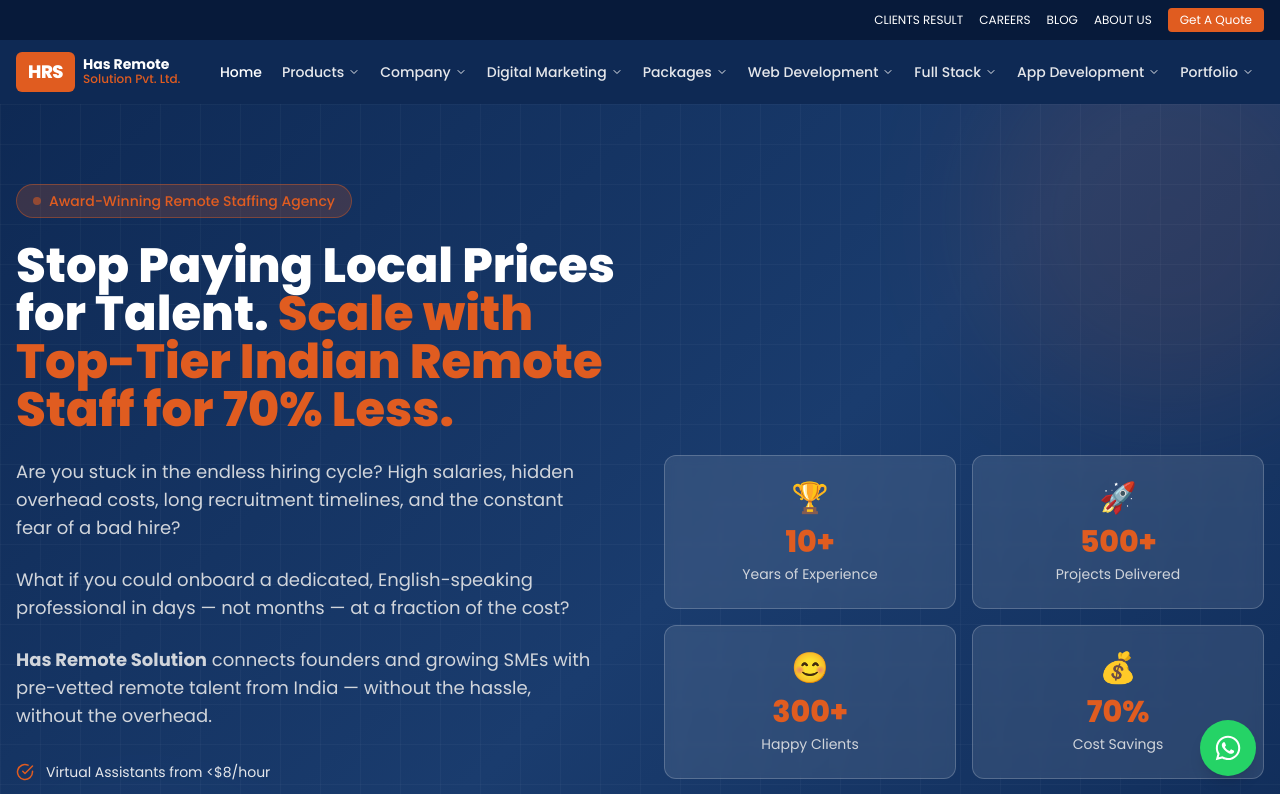
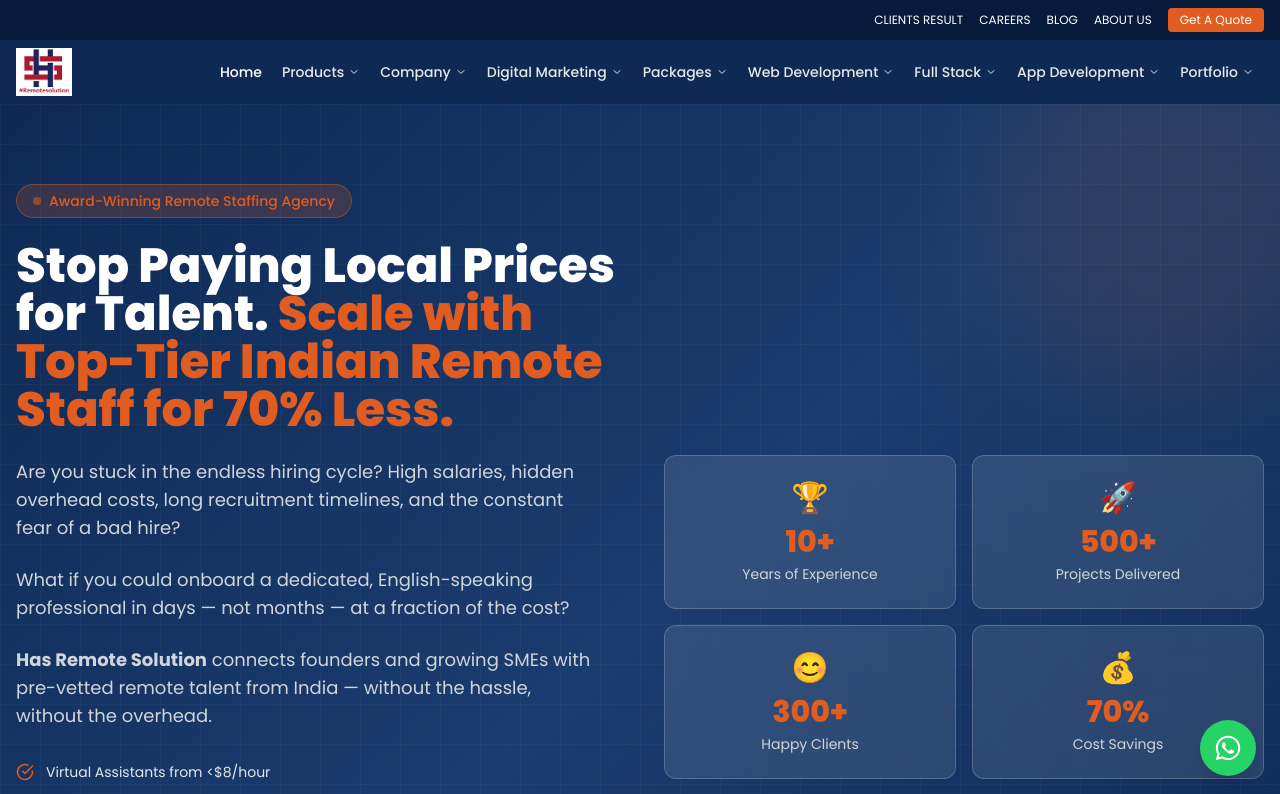
Before and after one commit to Raghib1972/hasremote-solution, a React (Vite) app: page / in a window 1280 px wide. Shown: the top 794 px of the page. Built offline with nearby package versions, Linux system fonts and the light colour scheme.

Commit message:
src/assets/images/hasremote-logo.png src/components/Navbar.jsx

```diff
--- a/src/components/Navbar.jsx
+++ b/src/components/Navbar.jsx
@@ -255,7 +255,7 @@
 import { useState, useEffect } from 'react'
 import { Link, NavLink } from 'react-router-dom'
 import { Menu, X, ChevronDown } from 'lucide-react'
-
+import logo from '../assets/images/hasremote-logo.png'
 const navItems = [
   { label: 'Home', to: '/' },
 
@@ -384,7 +384,7 @@
   return (
     <>
       {/* TOP HEADER */}
-      <div className="bg-primary-dark text-white text-xs py-2 hidden md:block">
+      <div className="bg-primary-dark text-white text-xs py-2">
         <div className="container mx-auto px-4 flex justify-end items-center gap-4">
           <Link to="/seo-results" className="hover:text-accent">CLIENTS RESULT</Link>
           <Link to="/careers" className="hover:text-accent">CAREERS</Link>
@@ -399,7 +399,7 @@
         <div className="container mx-auto px-4">
           <div className="flex items-center justify-between h-16">
 
-            {/* LOGO */}
+            {/* LOGO
             <Link to="/" className="flex items-center gap-2">
               <div className="bg-accent rounded-md px-3 py-1.5">
                 <span className="text-white font-extrabold text-lg tracking-tight">HRS</span>
@@ -408,7 +408,16 @@
                 <div className="text-white font-bold text-sm leading-none">Has Remote</div>
                 <div className="text-accent text-xs font-medium">Solution Pvt. Ltd.</div>
               </div>
-            </Link>
+            </Link> */}
+
+            {/* LOGO */}
+<Link to="/" className="flex items-center">
+  <img
+    src={logo}
+    alt="Has Remote Solution"
+    className="h-12 w-auto"
+  />
+</Link>
 
             {/* DESKTOP MENU */}
             <div className="hidden lg:flex items-center">
```
Also changed, not shown: src/assets/images/hasremote-logo.png (added).
